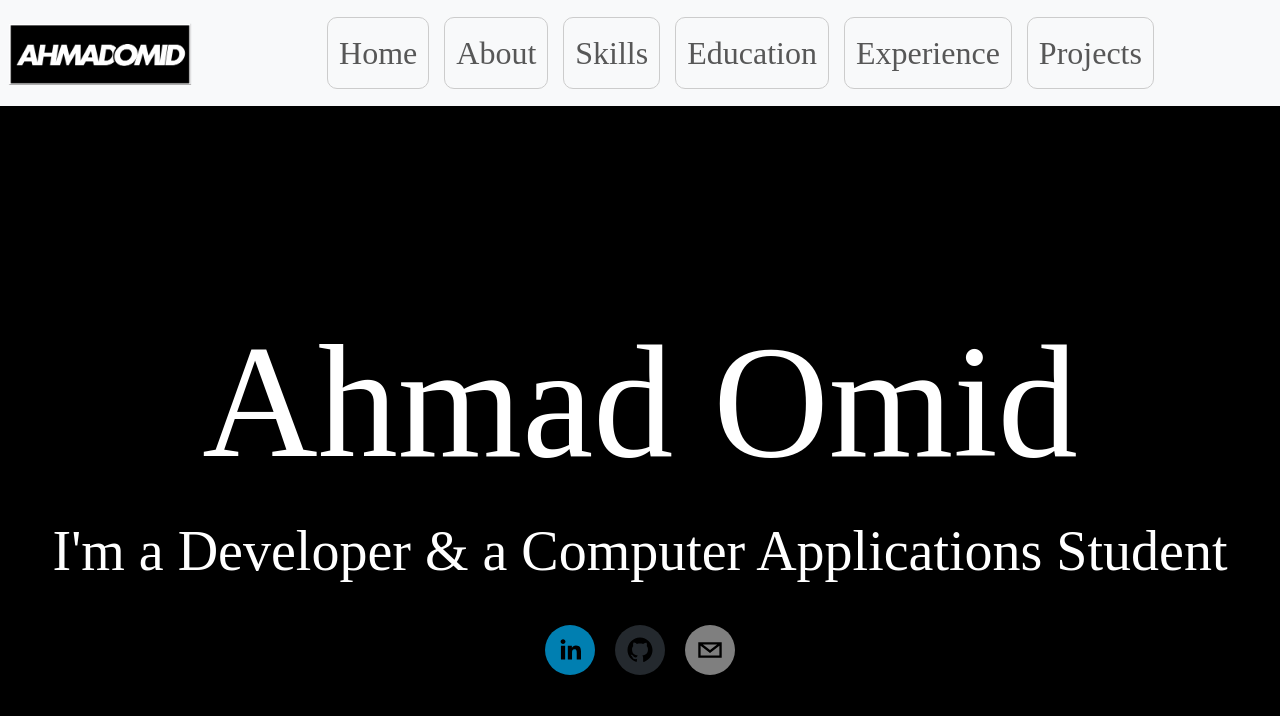
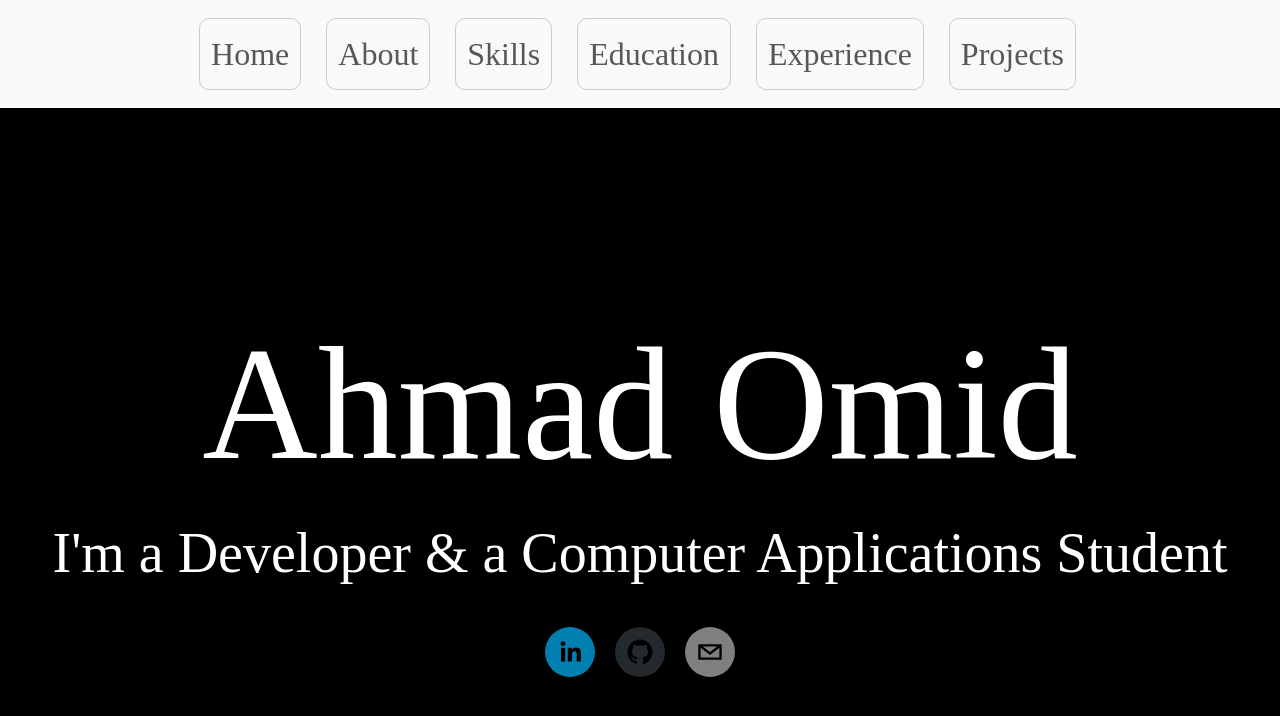
Before and after one commit to ahmadomid1984/portfolio, a React (Create React App) app: page /home in a window 1280 px wide. Shown: the top 716 px of the page. Built offline with nearby package versions, Linux system fonts and the light colour scheme.

Commit message:
some changes

```diff
--- a/src/App.css
+++ b/src/App.css
@@ -6,9 +6,8 @@ body {
   text-align: center;
 }
 
-.App-logo {
-  height: 40vmin;
-  pointer-events: none;
+.nav-box {
+  margin: 10px 10px 10px 10px;
 }
 
 @media (prefers-reduced-motion: no-preference) {
--- a/src/components/Navbar.js
+++ b/src/components/Navbar.js
@@ -21,10 +21,6 @@ function Navbar() {
 
     return (
         <nav className="navbar navbar-expand-lg navbar-light bg-light">
-            <Link className="navbar-brand" to="/">
-                <img src="/images/Logo.png" alt="Logo" width="200" height="80" />
-            </Link>
-
             <button className="navbar-toggler" type="button" aria-controls="navbarNav" aria-expanded="false" aria-label="Toggle navigation">
                 <span className="navbar-toggler-icon"></span>
             </button>
```
